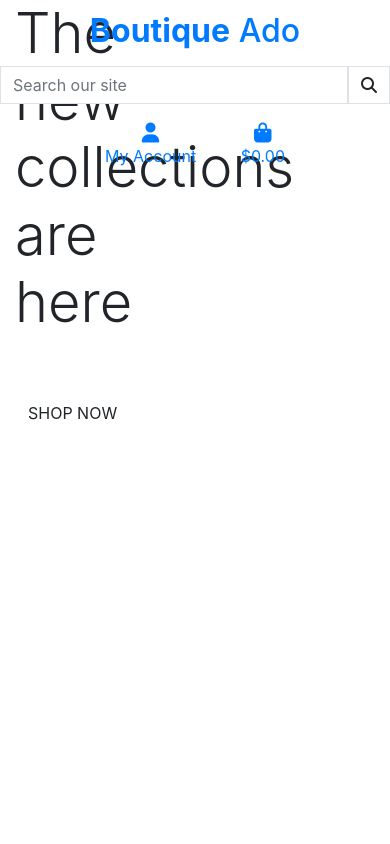
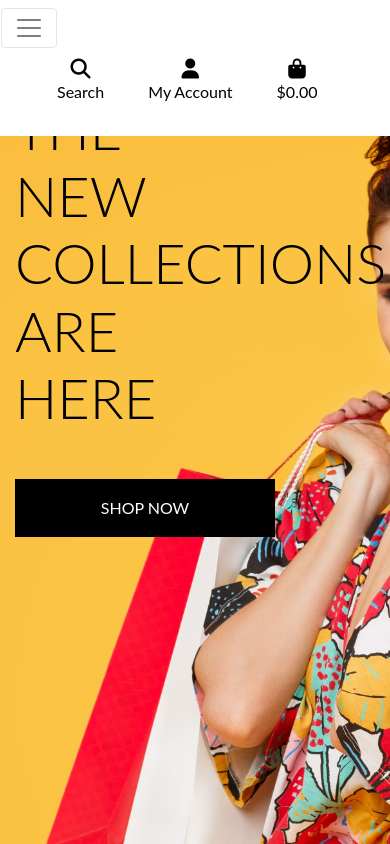
Before and after one commit to AHendley84/boutique_ado_ah84, a Django app: page / in a window 390 px wide. Run offline with Django 3.2, Linux system fonts and the light colour scheme; some web fonts are replaced.

Commit message:
Add includes and mobile and main navs

```diff
--- a/boutique_ado_ah84/settings.py
+++ b/boutique_ado_ah84/settings.py
@@ -147,6 +147,10 @@ USE_TZ = True
 # https://docs.djangoproject.com/en/3.2/howto/static-files/
 
 STATIC_URL = '/static/'
+STATICFILES_DIRS = (os.path.join(BASE_DIR, 'static'),)
+
+MEDIA_URL = '/media/'
+MEDIA_ROOT = os.path.join(BASE_DIR, 'media')
 
 # Default primary key field type
 # https://docs.djangoproject.com/en/3.2/ref/settings/#default-auto-field
--- a/boutique_ado_ah84/urls.py
+++ b/boutique_ado_ah84/urls.py
@@ -15,9 +15,12 @@ Including another URLconf
 """
 from django.contrib import admin
 from django.urls import path, include
+from django.conf import settings
+from django.conf.urls.static import static
+
 
 urlpatterns = [
     path('admin/', admin.site.urls),
     path('accounts/', include('allauth.urls')),
     path('', include('home.urls')),
-]
+] + static(settings.MEDIA_URL, document_root=settings.MEDIA_ROOT)
--- /dev/null
+++ b/static/css/base.css
@@ -0,0 +1,81 @@
+html {
+    height: 100%;
+}
+
+body {
+    background: url('/media/homepage_background_cropped.jpg') no-repeat center center fixed;
+    background-size: cover;
+    height: calc(100vh - 164px);
+    color: #555;
+    font-family: 'Lato';
+}
+
+/* from Bulma */
+.icon {
+    align-items: center;
+    display: inline-flex;
+    justify-content: center;
+    height: 1.5rem;
+    width: 1.5rem;
+}
+
+.logo-font {
+    text-transform: uppercase;
+}
+
+.main-logo-link {
+    width: fit-content;
+}
+
+.shop-now-button {
+    background: black;
+    color: white;
+    min-width: 260px;
+}
+
+.btn-black {
+    background: black;
+    color: white;
+}
+
+.shop-now-button:hover,
+.shop-now-button:active,
+.shop-now-button:focus,
+.btn-black:hover,
+.btn-black:active,
+.btn-black:focus {
+    background: black;
+    color: white;
+}
+
+.text-black {
+    color: #000 !important;
+}
+
+.border-black {
+    border: 1px solid black !important;
+}
+
+/* --------------------------------Media Queries */
+
+/* Slightly larger container on xl screens */
+@media (min-width: 1200px) {
+    .container {
+        max-width: 80%;
+    }
+}
+
+/* fixed top navbar only on medium and up */
+@media (min-width: 992px) {
+    .fixed-top-desktop-only {
+        position: fixed;
+        top: 0;
+        right: 0;
+        left: 0;
+        z-index: 1030;
+    }
+
+    .header-container {
+        padding-top: 164px;
+    }
+}
--- a/templates/base.html
+++ b/templates/base.html
@@ -17,6 +17,8 @@
   {% block corecss %}
   <link rel="stylesheet" href="https://cdn.jsdelivr.net/npm/bootstrap@4.6.2/dist/css/bootstrap.min.css"
     integrity="sha384-xOolHFLEh07PJGoPkLv1IbcEPTNtaed2xpHsD9ESMhqIYd0nLMwNLD69Npy4HI+N" crossorigin="anonymous">
+  <link rel="stylesheet" href="https://fonts.google.com/css?family=Lato&display=swap">
+  <link rel="stylesheet" href="{% static 'css/base.css' %}">
   <link rel="stylesheet" href="https://cdnjs.cloudflare.com/ajax/libs/font-awesome/6.5.1/css/all.min.css"
     integrity="sha512-DTOQO9RWCH3ppGqcWaEA1BIZOC6xxalwEsw9c2QQeAIftl+Vegovlnee1c9QX4TctnWMn13TZye+giMm8e2LwA=="
     crossorigin="anonymous" referrerpolicy="no-referrer">
@@ -44,7 +46,7 @@
 
 <body>
   <header class="contianer-fluid fixed-top">
-    <div class="row">
+    <div id="topnav" class="row bg-white pt-lg-2 d-none d-lg-flex">
       <div class="col-12 col-lg-4 my-auto py-1 py-lg-0 text-center text-lg-left">
         <a href="{% url 'home' %}" class="nav-link main-logo-link">
           <h2 class="logo-font text-black my-0"><Strong>Boutique</Strong> Ado</h2>
@@ -88,7 +90,7 @@
             </div>
           </li>
           <li class="list-inline-item">
-            <a class="{% if grand_total %} text-info font-weight-bold{% else %}text-blank{% endif %} nav-link" href="">
+            <a class="{% if grand_total %} text-info font-weight-bold{% else %}text-black{% endif %} nav-link" href="">
               <div class="text-center">
                 <div><i class="fas fa-shopping-bag fa-lg"></i></div>
                 <p class="my-0">
@@ -103,6 +105,15 @@
           </li>
         </ul>
       </div>
+    </div>
+    <div class="row bg-white">
+      <nav class="navbar navbar-expand-lg navbar-light w-100">
+        <button class="navbar-toggler" type="button" data-toggle="collapse" data-target="#main-nav" aria-controls="main-nav" aria-expanded="false" aria-label="Toggle navigation">
+          <span class="navbar-toggler-icon"></span>
+        </button>
+        {% include 'includes/mobile-top-header.html' %}
+        {% include 'includes/main-nav.html' %}
+      </nav>
     </div>
   </header>
 
--- /dev/null
+++ b/templates/includes/main-nav.html
@@ -0,0 +1,51 @@
+<div class="collapse navbar-collapse" id="main-nav">
+    <ul class="navbar-nav w-auto mx-auto">
+        <li class="nav-item dropdown">
+            <a href="#" class="logo-font font-weight-bold nav-link text-black mr-5" id="all-products-link"
+                data-toggle="dropdown" aria-haspopup="true" aria-expanded="false">
+                All Products
+            </a>
+            <div class="dropdown-menu border-0" aria-labelledby="all-products-link">
+                <a href="" class="dropdown-item">By Price</a>
+                <a href="" class="dropdown-item">By Rating</a>
+                <a href="" class="dropdown-item">By Category</a>
+                <a href="" class="dropdown-item">All Products</a>
+            </div>
+        </li>
+        <li class="nav-item dropdown">
+            <a href="#" class="logo-font font-weight-bold nav-link text-black mr-5" id="clothing-link"
+                data-toggle="dropdown" aria-haspopup="true" aria-expanded="false">
+                Clothing
+            </a>
+            <div class="dropdown-menu border-0" aria-labelledby="clothing-link">
+                <a href="" class="dropdown-item">Activewear &amp; Essentials</a>
+                <a href="" class="dropdown-item">Jeans</a>
+                <a href="" class="dropdown-item">Shirts</a>
+                <a href="" class="dropdown-item">All Clothing</a>
+            </div>
+        </li>
+        <li class="nav-item dropdown">
+            <a href="#" class="logo-font font-weight-bold nav-link text-black mr-5" id="homeware-link"
+                data-toggle="dropdown" aria-haspopup="true" aria-expanded="false">
+                Homeware
+            </a>
+            <div class="dropdown-menu border-0" aria-labelledby="homeware-link">
+                <a href="" class="dropdown-item">Bed &amp; Bath</a>
+                <a href="" class="dropdown-item">Kitchen &amp; Dining</a>
+                <a href="" class="dropdown-item">All Homeware</a>
+            </div>
+        </li>
+        <li class="nav-item dropdown">
+            <a href="#" class="logo-font font-weight-bold nav-link text-black mr-5" id="specials-link"
+                data-toggle="dropdown" aria-haspopup="true" aria-expanded="false">
+                Clothing
+            </a>
+            <div class="dropdown-menu border-0" aria-labelledby="specials-link">
+                <a href="" class="dropdown-item">New Arrivals</a>
+                <a href="" class="dropdown-item">Deals</a>
+                <a href="" class="dropdown-item">Clearance</a>
+                <a href="" class="dropdown-item">All Specials</a>
+            </div>
+        </li>
+    </ul>
+</div>
--- /dev/null
+++ b/templates/includes/mobile-top-header.html
@@ -0,0 +1,58 @@
+<ul>
+    <li class="list-inline-item">
+      <a class="text-black nav-link d-block d-lg-none" href="#" id="mobile-search" data-toggle="dropdown" aria-haspopup="true" aria-expanded="false">
+          <div class="text-center">
+              <div><i class="fas fa-search fa-lg"></i></div>
+              <p class="my-0">Search</p>
+          </div>
+      </a>
+      <div class="dropdown-menu border-0 w-100 p-3 rounded-0 my-0" aria-labelledby="mobile-search">
+          <form class="form" method="GET" action="">
+              <div class="input-group w-100">
+                  <input class="form-control border border-black rounded-0" type="text" name="q" placeholder="Search our site">
+                  <div class="input-group-append">
+                      <button class="form-control form-control btn btn-black border border-black rounded-0" type="submit">
+                          <span class="icon">
+                              <i class="fas fa-search"></i>
+                          </span>
+                      </button>
+                  </div>
+              </div>
+          </form>
+      </div>
+  </li>
+  <li class="list-inline-item dropdown">
+      <a class="text-black nav-link d-block d-lg-none" href="#" id="user-options" data-toggle="dropdown" aria-haspopup="true" aria-expanded="false">
+          <div class="text-center">
+              <div><i class="fas fa-user fa-lg"></i></div>
+              <p class="my-0">My Account</p>
+          </div>
+      </a>
+      <div class="dropdown-menu border-0" aria-labelledby="user-options">
+          {% if request.user.is_authenticated %}
+              {% if request.user.is_superuser %}
+                  <a href="{% url 'account_logout' %}" class="dropdown-item">Product Management</a>
+              {% endif %}
+              <a href="" class="dropdown-item">My Profile</a>
+              <a href="{% url 'account_logout' %}" class="dropdown-item">Logout</a>
+          {% else %}
+              <a href="{% url 'account_signup' %}" class="dropdown-item">Register</a>
+              <a href="{% url 'account_login' %}" class="dropdown-item">Login</a>
+          {% endif %}
+      </div>
+  </li>
+  <li class="list-inline-item">
+      <a class="{% if grand_total %}text-primary font-weight-bold{% else %}text-black{% endif %} nav-link d-block d-lg-none" href="">
+          <div class="text-center">
+              <div><i class="fas fa-shopping-bag fa-lg"></i></div>
+              <p class="my-0">
+                  {% if grand_total %}
+                      ${{ grand_total|floatformat:2 }}
+                  {% else %}
+                      $0.00
+                  {% endif %}
+              </p>
+          </div>
+      </a>
+    </li>
+  </ul>
```
Also changed, not shown: media/homepage_background_cropped.jpg (added).
